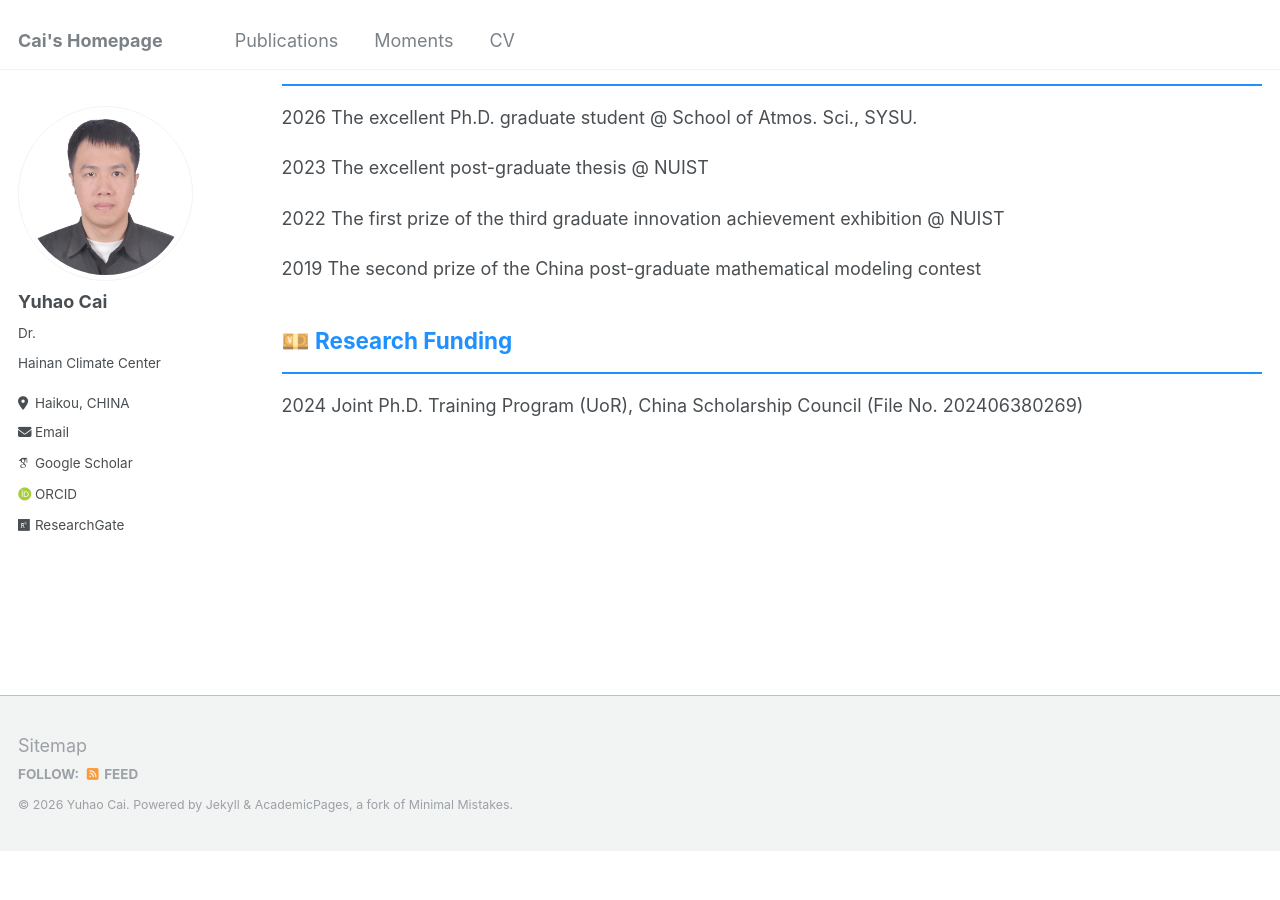
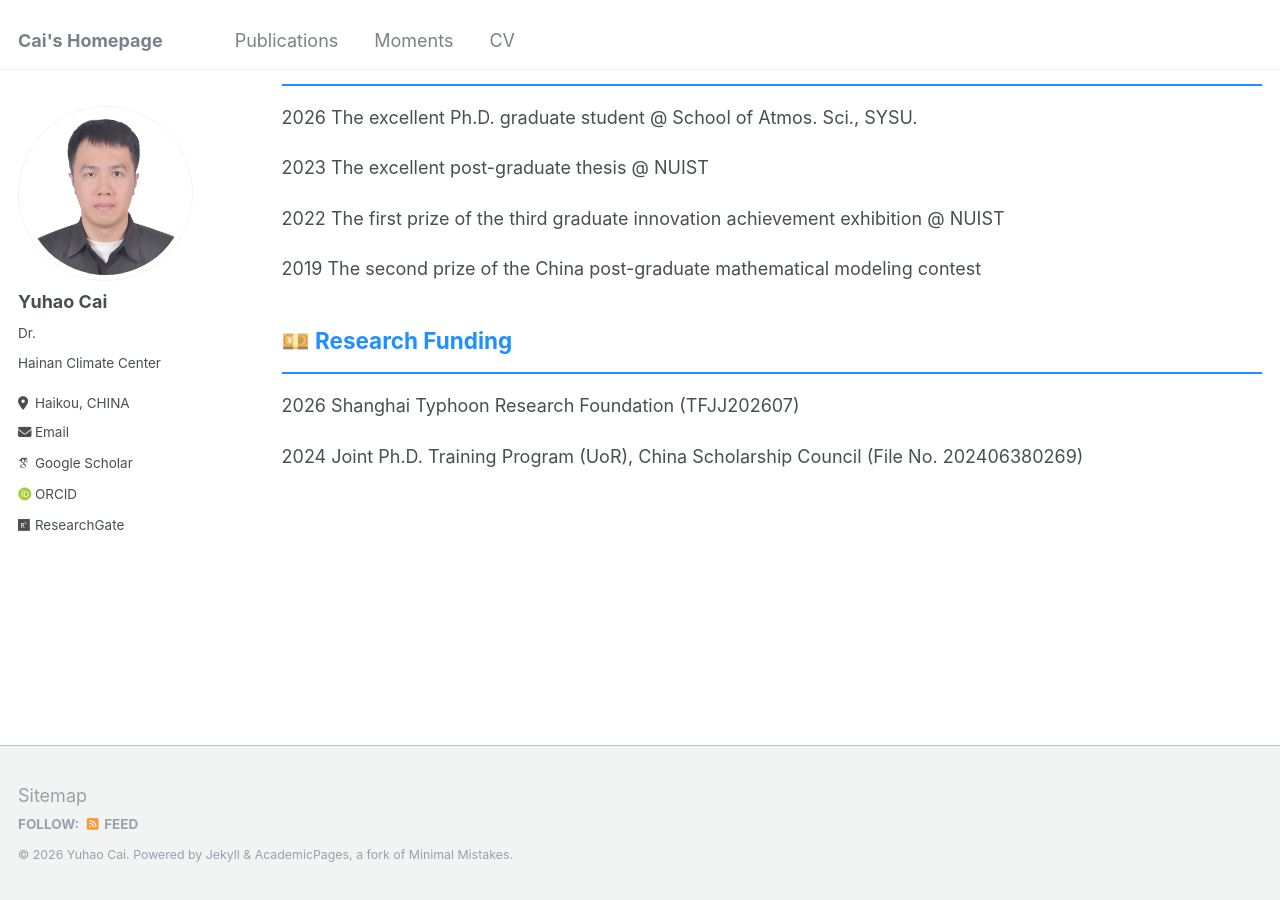
Before and after one commit to caiyh63/caiyh63.github.io, a Jekyll site: the page built from _pages/cv.md, in a window 1280 px wide and 900 px high, scrolled down 2299 px. Built offline with Jekyll 4.4.1, drawn with Linux system fonts in a browser that asks for light colours; some web fonts are replaced; before the commit the page ends 3149 px from its top, so only the background shows below that.

Commit message:
Update cv.md

```diff
--- a/_pages/cv.md
+++ b/_pages/cv.md
@@ -95,4 +95,6 @@ Monsoon circulation linked to sea suface temperature pattern and variation of tr
 ## 💴 <span style="color:#1E90FF">Research Funding</span>
 <hr style="border: none; background-color: #1E90FF; height: 2px;"/>
 
+2026  Shanghai Typhoon Research Foundation (TFJJ202607)
+
 2024  Joint Ph.D. Training Program (UoR), China Scholarship Council (File No. 202406380269)
```
